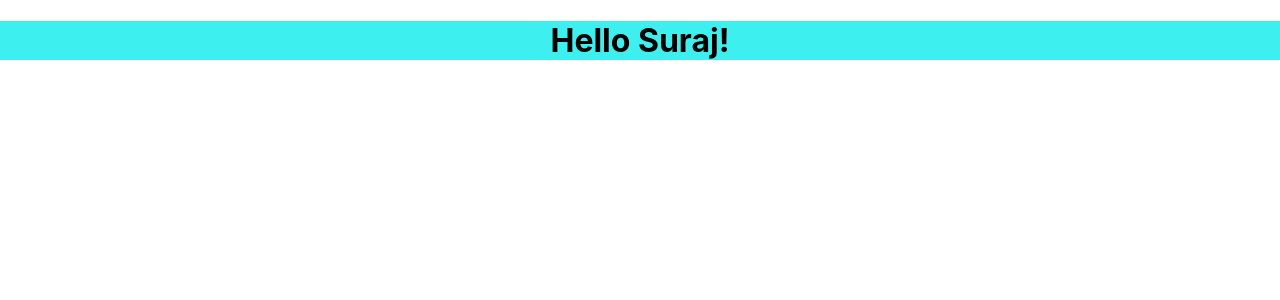
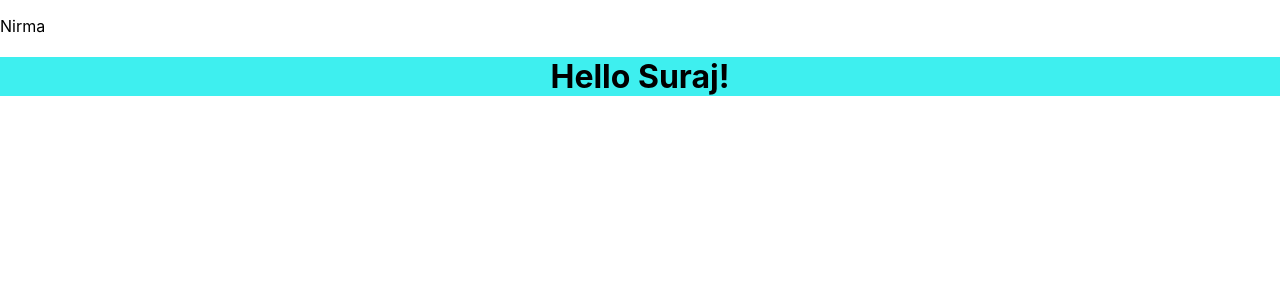
Before and after one commit to suraj060203/demo-shop, a React (Create React App) app: page / in a window 1280 px wide. Shown: the top 300 px of the page. Built offline with nearby package versions, Linux system fonts and the light colour scheme.

Commit message:
Add Item component and integrate it into App component

```diff
--- a/src/App.js
+++ b/src/App.js
@@ -1,10 +1,15 @@
 import './App.css';
+import Item from './components/Item';
 
 function App() {
   return (
-    <div className="App">
-      <h1>Hello Suraj!</h1>
+    <div>
+      <Item></Item>
+      <div className="App">
+        <h1>Hello Suraj!</h1>
+      </div>
     </div>
+
   );
 }
 
--- /dev/null
+++ b/src/components/Item.js
@@ -0,0 +1,8 @@
+function Item(){
+    return(
+        <p>Nirma</p>
+    );
+}
+
+export default Item;
+// This is a simple React component that returns a paragraph element with the text "Nirma".
```
Also changed, not shown: src/components/Item.css (added).
